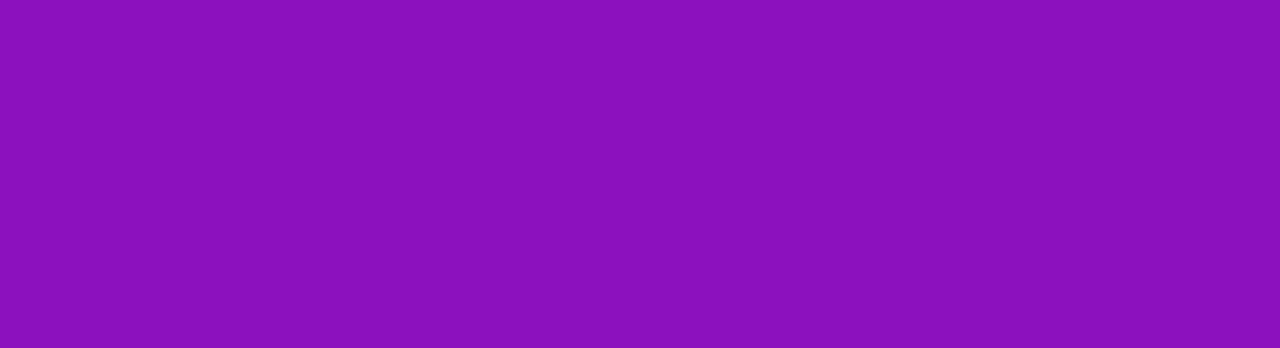
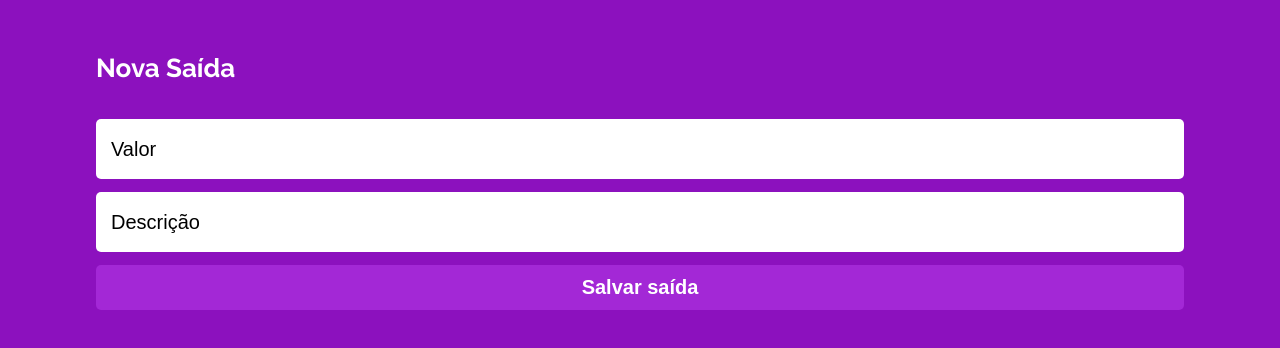
Before and after one commit to LucasZuquetto/projeto13-mywallet-front, a React (Create React App) app: page /home/expense in a window 1280 px wide. Before the commit this address had no page. Shown: the top 348 px of the page. Built offline with nearby package versions, Linux system fonts and the light colour scheme; a web font is replaced by a local one.

Commit message:
create userContext to acess the username and post request to /income and /expense

```diff
--- a/src/components/App.js
+++ b/src/components/App.js
@@ -1,26 +1,31 @@
-import { BrowserRouter, Route, Routes } from "react-router-dom";
+import { BrowserRouter, Route, Routes, UNSAFE_RouteContext } from "react-router-dom";
 import Register from "./Register";
 import Login from "./Login";
 import GlobalStyle from "./GlobalStyle";
 import Home from "./Home";
 import { IconContext } from "react-icons";
-import NewEnter from "./NewEnter";
-import NewSaida from "./NewSaida";
+import Incomes from "./Incomes";
+import Expenses from "./Expenses";
+import userContext from '../userContext';
+import { useState } from 'react';
 export default function App() {
+   const [profile, setProfile] = useState()
    return (
       <>
          <GlobalStyle />
+         <userContext.Provider value={[profile, setProfile]}>
          <IconContext.Provider value={{ color: "white" }}>
             <BrowserRouter>
                <Routes>
                   <Route path="/" element={<Login />} />
                   <Route path="/register" element={<Register />} />
                   <Route path="/home" element={<Home />} />
-                  <Route path='/home/income' element={<NewEnter/>} />
-                  <Route path='/home/saida' element={<NewSaida />} />
+                  <Route path='/home/income' element={<Incomes/>} />
+                  <Route path='/home/expense' element={<Expenses />} />
                </Routes>
             </BrowserRouter>
          </IconContext.Provider>
+         </userContext.Provider>
       </>
    );
 }
--- /dev/null
+++ b/src/components/Expenses.js
@@ -0,0 +1,49 @@
+import AuthStyle from "./styled-components/AuthStyle";
+import { Header } from "./styled-components/HomeStyle";
+import { useState } from "react";
+import { useNavigate } from "react-router-dom";
+import axios from 'axios';
+
+export default function Expenses() {
+   const [amount, setAmount] = useState();
+   const [description, setDescription] = useState();
+   let navigate = useNavigate();
+   async function handleForm(e) {
+      e.preventDefault();
+      const expenseData = {
+         amount,
+         description,
+      };
+      try {
+         await axios.post("http://localhost:5000/expense", expenseData);
+         console.log("expense feita");
+         navigate("/home");
+      } catch (error) {
+         console.log(error);
+      }
+   }
+   return (
+      <AuthStyle height={"50vh"}>
+         <Header marginb={"38px"}>
+            <span>Nova Saída</span>
+         </Header>
+         <form onSubmit={handleForm}>
+            <input
+               value={amount}
+               onChange={(e) => setAmount(e.target.value)}
+               type="number"
+               placeholder="Valor"
+               required
+            />
+            <input
+               value={description}
+               onChange={(e) => setDescription(e.target.value)}
+               type="text"
+               placeholder="Descrição"
+               required
+            />
+            <button type="submit">Salvar saída</button>
+         </form>
+      </AuthStyle>
+   );
+}
--- a/src/components/Home.js
+++ b/src/components/Home.js
@@ -2,12 +2,15 @@ import { AiOutlineMinusCircle, AiOutlinePlusCircle } from "react-icons/ai";
 import { BsBoxArrowRight } from "react-icons/bs";
 import { Link } from "react-router-dom";
 import { HomeContainer, Header, Content } from "./styled-components/HomeStyle";
+import { useContext } from 'react';
+import userContext from '../userContext';
 
 export default function Home() {
+   const [profile,setProfile] = useContext(userContext)
    return (
       <HomeContainer>
          <Header marginb={'28px'}>
-            <span>Olá, (trocaaquihein)</span>
+            <span>Olá, {profile.name}</span>
             <BsBoxArrowRight />
          </Header>
          <Content>
@@ -20,7 +23,7 @@ export default function Home() {
                   <h3>Nova Entrada</h3>
                </div>
             </Link>
-            <Link to="/home/saida">
+            <Link to="/home/expense">
                <div>
                   <AiOutlineMinusCircle />
                   <h3>Nova Saída</h3>
--- /dev/null
+++ b/src/components/Incomes.js
@@ -0,0 +1,49 @@
+import { Header } from "./styled-components/HomeStyle";
+import AuthStyle from "./styled-components/AuthStyle";
+import { useState } from "react";
+import axios from 'axios';
+import { useNavigate } from 'react-router-dom';
+
+export default function Incomes() {
+   const [amount, setAmount] = useState();
+   const [description, setDescription] = useState();
+   let navigate = useNavigate()
+   async function handleForm(e) {
+      e.preventDefault();
+      const incomeData = {
+         amount,
+         description
+      }
+      try {
+         await axios.post('http://localhost:5000/income',incomeData)
+         console.log('income feita')
+         navigate('/home')
+      } catch (error) {
+         console.log(error)
+      }
+   }
+   return (
+      <AuthStyle height={"50vh"}>
+         <Header marginb={"38px"}>
+            <span>Nova entrada</span>
+         </Header>
+         <form onSubmit={handleForm}>
+            <input
+               value={amount}
+               onChange={(e) => setAmount(e.target.value)}
+               type="number"
+               placeholder="Valor"
+               required
+            />
+            <input
+               value={description}
+               onChange={(e) => setDescription(e.target.value)}
+               type="text"
+               placeholder="Descrição"
+               required
+            />
+            <button type="submit">Salvar entrada</button>
+         </form>
+      </AuthStyle>
+   );
+}
--- a/src/components/Login.js
+++ b/src/components/Login.js
@@ -1,9 +1,11 @@
 import axios from "axios";
-import { useState } from "react";
+import { useContext, useState } from "react";
 import { Link, useNavigate } from "react-router-dom";
 import AuthStyle from "./styled-components/AuthStyle";
+import userContext from '../userContext';
 
 export default function Login() {
+   const [profile, setProfile] = useContext(userContext)
    const [email, setEmail] = useState();
    const [password, setPassword] = useState();
    let navigate = useNavigate();
@@ -15,11 +17,19 @@ export default function Login() {
          password,
       };
       try {
-         await axios.post("http://localhost:5000/", userLogin);
-         console.log('logged in')
+         const response = await axios.post("http://localhost:5000/", userLogin);
+         console.log("logged in");
+         console.log(response.data)
+         setProfile({
+            token:response.data.token,
+            name:response.data.name
+         })
          navigate("/home");
       } catch (error) {
-         console.log(error.message)
+         console.log(error.message);
+         alert("Email ou senha incorretos");
+         setEmail('');
+         setPassword('');
       }
    }
    return (
@@ -27,12 +37,14 @@ export default function Login() {
          <h1>MyWallet</h1>
          <form onSubmit={sendData}>
             <input
+               value={email}
                onChange={(e) => setEmail(e.target.value)}
                type="email"
                placeholder="E-mail"
                required
             />
             <input
+               value={password}
                onChange={(e) => setPassword(e.target.value)}
                type="password"
                placeholder="Senha"
--- a/src/components/NewEnter.js
+++ /dev/null
@@ -1,17 +0,0 @@
-import { Header } from "./styled-components/HomeStyle";
-import AuthStyle from "./styled-components/AuthStyle";
-
-export default function NewEnter() {
-   return (
-      <AuthStyle height={"50vh"}>
-         <Header marginb={'38px'}>
-            <span>Nova entrada</span>
-         </Header>
-         <form>
-            <input type="number" placeholder="Valor" />
-            <input type="text" placeholder="Descrição" />
-            <button>Salvar entrada</button>
-         </form>
-      </AuthStyle>
-   );
-}
--- a/src/components/NewSaida.js
+++ /dev/null
@@ -1,17 +0,0 @@
-import AuthStyle from "./styled-components/AuthStyle";
-import { Header } from "./styled-components/HomeStyle";
-
-export default function NewSaida() {
-   return (
-      <AuthStyle height={"50vh"}>
-         <Header marginb={'38px'}>
-            <span>Nova Saída</span>
-         </Header>
-         <form>
-            <input type="number" placeholder="Valor" />
-            <input type="text" placeholder="Descrição" />
-            <button>Salvar saída</button>
-         </form>
-      </AuthStyle>
-   );
-}
--- a/src/components/Register.js
+++ b/src/components/Register.js
@@ -23,10 +23,14 @@ export default function Register() {
       };
       try {
          await axios.post("http://localhost:5000/register", userRegister);
-         console.log('registered')
-         navigate('/')
+         console.log("registered");
+         navigate("/");
       } catch (error) {
-         console.log(error.message)
+         console.log(error.message);
+         setEmail('')
+         setName('')
+         setPassword('')
+         setPassword2('')
       }
    }
    return (
@@ -34,6 +38,7 @@ export default function Register() {
          <h1>MyWallet</h1>
          <form onSubmit={sendData}>
             <input
+               value={name}
                onChange={(e) => setName(e.target.value)}
                type="text"
                placeholder="Nome"
@@ -43,14 +48,15 @@ export default function Register() {
                onChange={(e) => setEmail(e.target.value)}
                type="email"
                placeholder="E-mail"
+               value={email}
                required
             />
             <input
+               value={password}
                onChange={(e) => setPassword(e.target.value)}
                type="password"
                placeholder="Senha"
                id="password"
-               value={password}
                required
             />
             <input
--- /dev/null
+++ b/src/userContext.js
@@ -0,0 +1,5 @@
+import { createContext } from "react";
+
+const userContext = createContext()
+
+export default userContext
```
